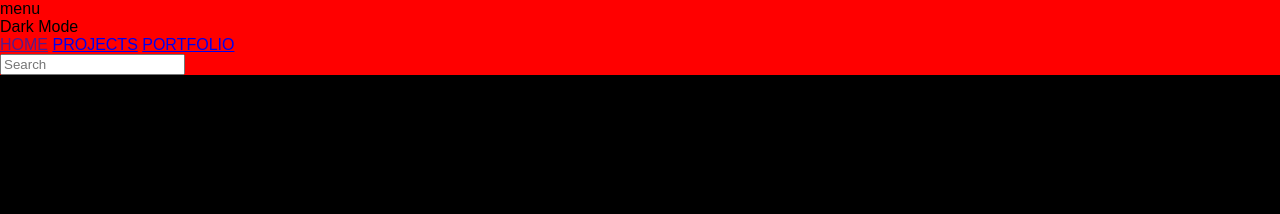
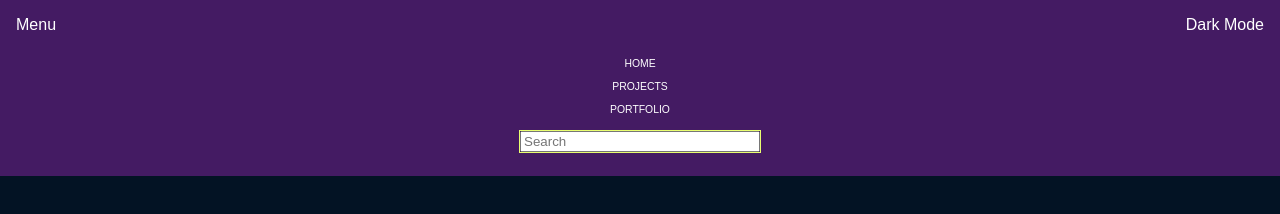
Before and after one commit to orpd0523/practice, a plain HTML site: page index.html in a window 1280 px wide. Drawn offline with Linux system fonts and the light colour scheme.

Commit message:
added colors in styling

```diff
--- a/index.html
+++ b/index.html
@@ -10,15 +10,21 @@
 </head>
 <body>
     <nav class="nav">
-       <div class="nav__menu">menu</div>
+        <div class="nav__holder">
+       <div class="nav__menu">Menu</div>
        <div class="nav__darkMode">Dark Mode</div>
-       <a href="" rel="" target="_blank" class="nav__home">HOME</a>
+</div>
+        <div class="nav__links">
+       <a href="#" rel="#" class="nav__home">HOME</a>
        <a href="https://github.com/orpd0523" rel="" target="_blank"  class="nav__projects">PROJECTS</a>
        <a href="https://operez0523-portfolio.netlify.app/" rel="" target="_blank"  class="nav__portfolio">PORTFOLIO</a>
-       <div class="nav__home"></div>
+        </div>
+
+       <div class="nav__searchBar">
         <label class="nav__label"></label>
         <input class="nav__input" type="text" placeholder="Search">
     </input>
+</div>
     </nav>
 </body>
 </html>
--- a/styles.css
+++ b/styles.css
@@ -11,16 +11,80 @@ html {
 
 
 body {
-    background-color: #000000;
+    background-color: #031324;
     margin: 0;
     padding: 0;
 }
 
 .nav {
-    background-color: rgb(25, 132, 136);
+    background-color: rgba(81, 30, 113, 0.826);
+    display: flex;
+    flex-direction: column;
+    height: 11rem;
+    width: auto;
+    padding: .5rem;
+    color: white;}
 
+.nav__holder{
+    display: flex;
+    flex-direction: row;
+    justify-content: space-between;
+    padding: .5rem;
+}
+
+.nav__menu{
+    /* border: 2px solid rgb(61, 255, 61); */
+}
+
+.nav__darkMode{
+    /* border: 2px solid red; */
+}
+
+.nav__links{
+    display: flex;
+    flex-direction: column;
+    align-items: center;
+    font-size: .65rem;
+}
+
+.nav__home{
+    text-decoration: none;
+    margin-top: 1rem;
+    padding-bottom: .5rem;
+    color: white;
+}
+
+.nav__projects{
+    text-decoration: none;
+    padding-top: .25rem;
+    padding-bottom: .5rem;
+    color: white;
+}
+
+.nav__portfolio{
+    text-decoration: none;
+    padding-top: .25rem;
+    padding-bottom: .5rem;
+    color: white;
+}
+
+.nav__searchBar{
+    display: flex;
+    justify-content: center;
+    padding: .5rem;
+}
+
+.nav__input{
+    width: 15rem;
+    outline: .1rem solid #e9ff70;
+}
+
+.nav__input:hover{
+    outline: .1rem solid #01ff99;
 }
 
 @media only screen and (min-width: 768px) {
-    .nav{background-color: red;}
+    body {}
+
+    .nav {}
 }
```
